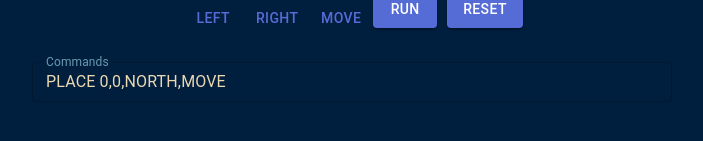
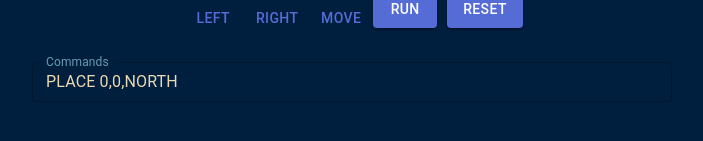
Before and after one commit to GaboBDCP/toy-robot-simulator, a React (Vite) app: page / in a window 1280 px wide. Shown: the part 567-708 px from the top of the page, without its empty margins (283-986 px from the left). Built offline with nearby package versions, Linux system fonts and the light colour scheme.

Commit message:
Fix initial Position State

```diff
--- a/src/components/TableTop.tsx
+++ b/src/components/TableTop.tsx
@@ -25,10 +25,7 @@ const TableTop = ({ width, height }: TableTopProps) => {
     direction: 'NORTH',
   });
 
-  const [commands, setCommands] = useState<Commands[]>([
-    'PLACE 0,0,NORTH',
-    'MOVE',
-  ]);
+  const [commands, setCommands] = useState<Commands[]>(['PLACE 0,0,NORTH']);
 
   const handleSubmit = (e: React.FormEvent) => {
     e.preventDefault();
```
